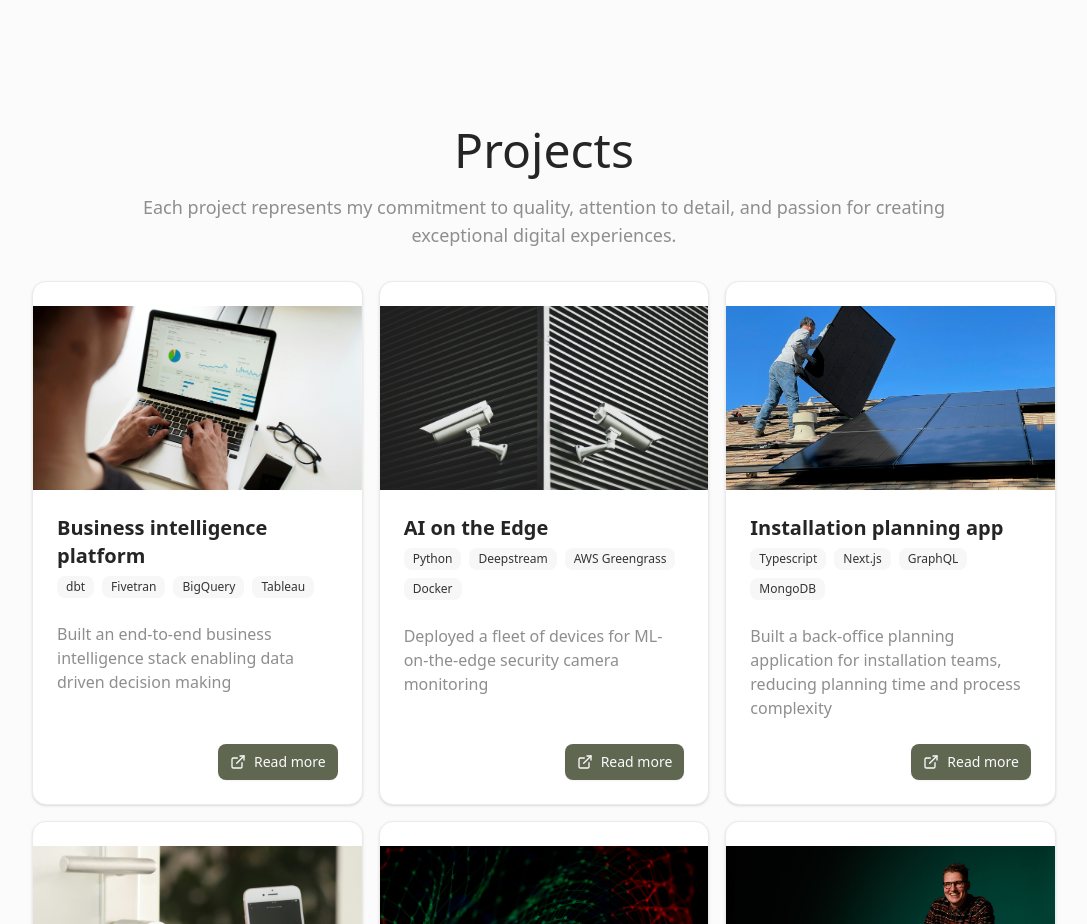
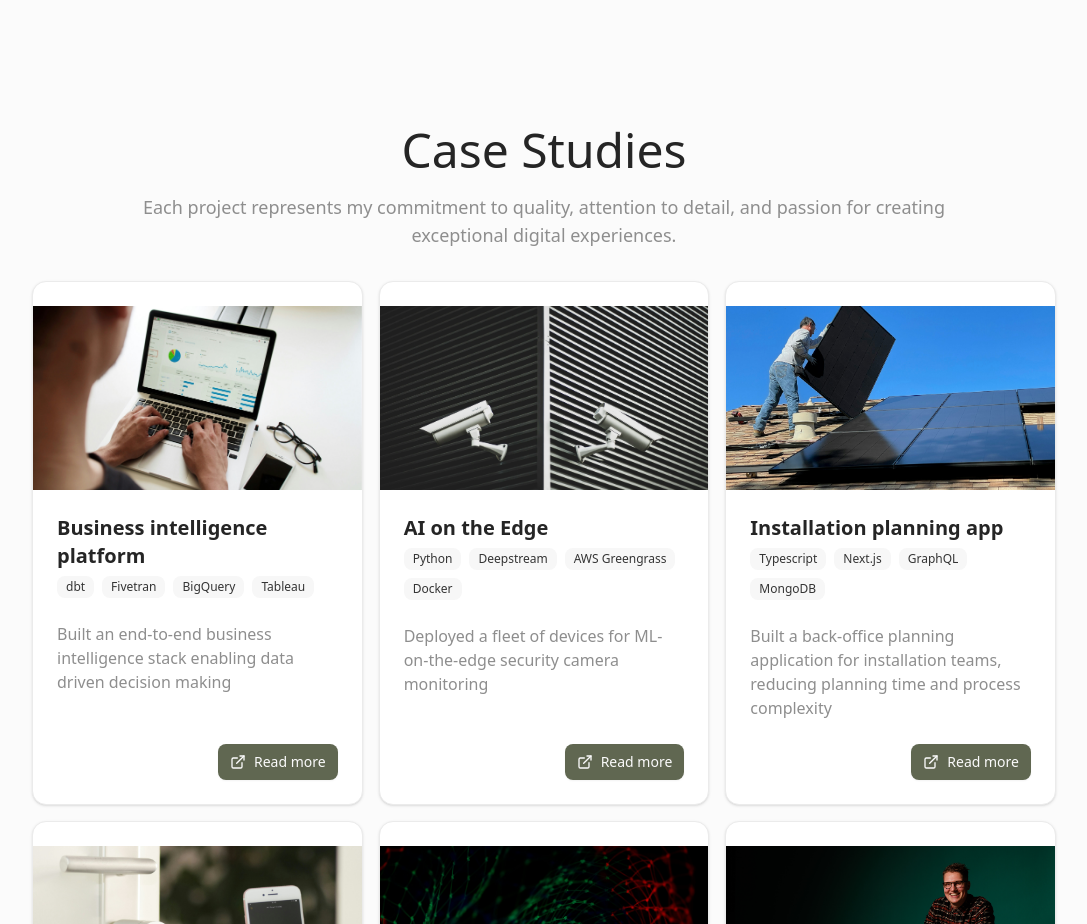
Before and after one commit to haydnjm/haydnjm-freelance-website, a Next.js app: page / in a window 1280 px wide. Shown: the part 1160-2084 px from the top of the page, without its empty margins (96-1183 px from the left). Built offline with nearby package versions, Linux system fonts and the light colour scheme; no server answers.

Commit message:
fix case studies link

```diff
--- a/src/app/page.tsx
+++ b/src/app/page.tsx
@@ -89,12 +89,12 @@ export default function Home() {
         </section>
 
         <section
-          id="projects"
+          id="case-studies"
           className="p-container py-12 md:py-24 lg:py-32 bg-muted/50"
         >
           <div className="mx-auto flex max-w-5xl flex-col items-center justify-center gap-4 text-center">
             <h2 className="font-heading text-3xl leading-[1.1] sm:text-3xl md:text-5xl">
-              Projects
+              Case Studies
             </h2>
             <p className="max-w-[85%] leading-normal text-muted-foreground sm:text-lg sm:leading-7">
               Each project represents my commitment to quality, attention to
```
